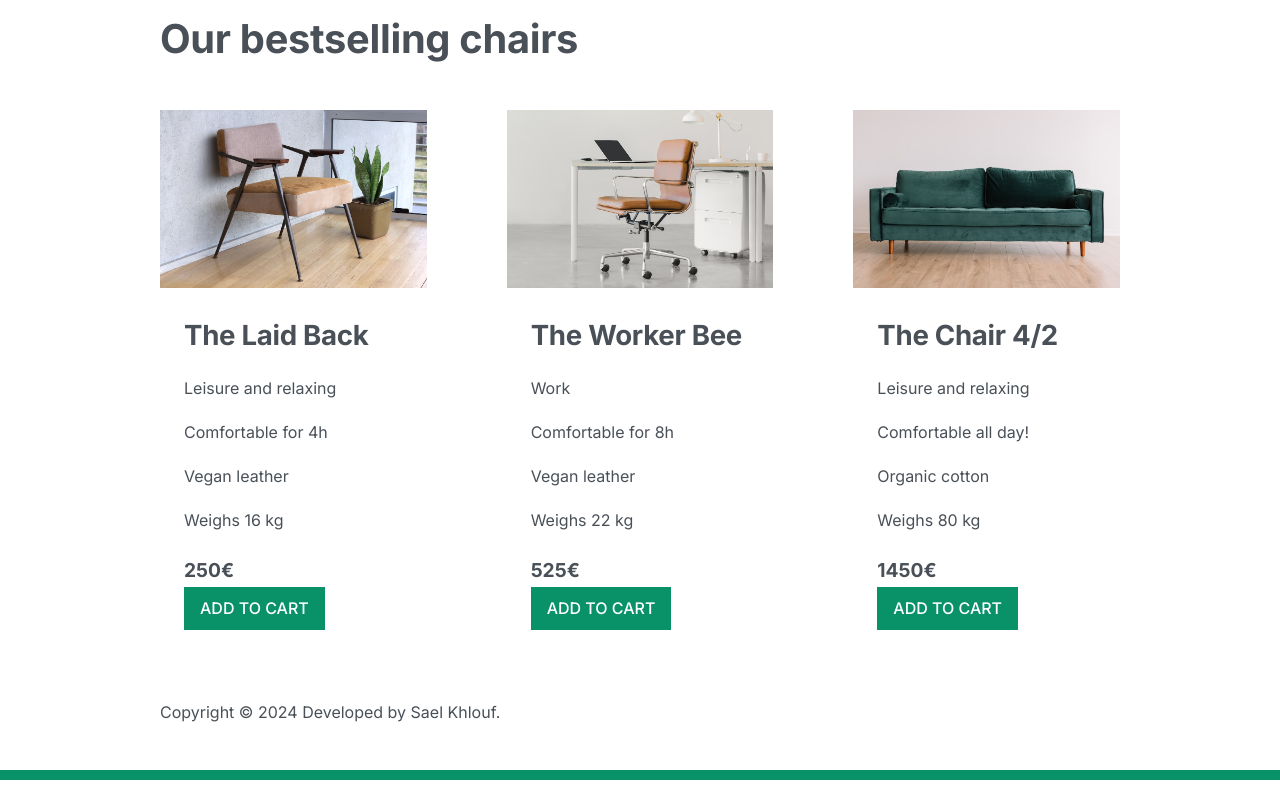
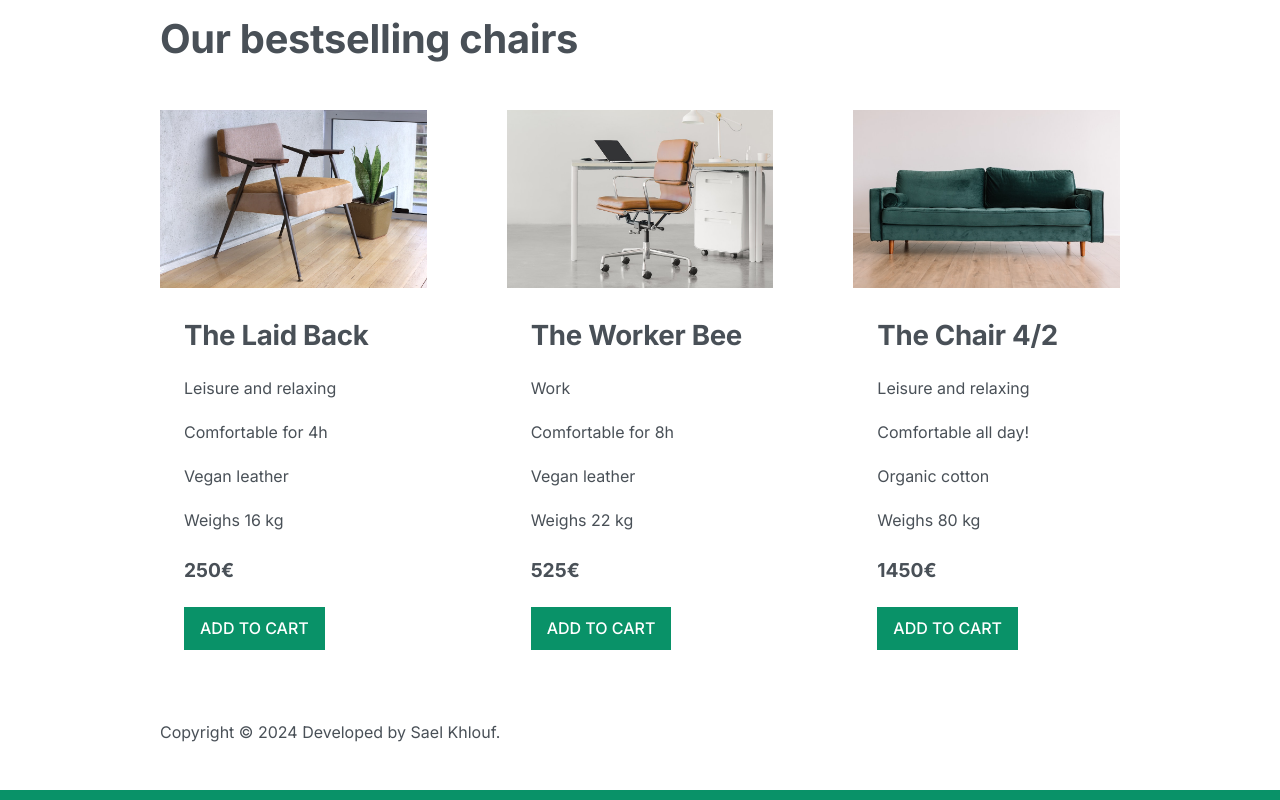
Before and after one commit to SaelKhlouf/chair-shop-landing-page, a React (Create React App) app: page / in a window 1280 px wide. Shown: the part 1297-2097 px from the top of the page. Built offline with nearby package versions, Linux system fonts and the light colour scheme.

Commit message:
fix flex direction

```diff
--- a/src/App.css
+++ b/src/App.css
@@ -182,6 +182,8 @@ p {
 
 .chair-price {
   display: flex;
+  gap: 2rem;
+  flex-direction: column;
   justify-content: space-between;
   font-size: var(--fs-6);
   line-height: var(--fs-6-lh);
@@ -223,4 +225,5 @@ footer {
 }
 
 .btn--cart {
+  width: fit-content;
 }
--- a/src/Components/ChairComponent.js
+++ b/src/Components/ChairComponent.js
@@ -13,8 +13,6 @@ function ChairComponent({ name, id, features, price }) {
         </ul>
         <div className="chair-price">
           <strong>{price}€</strong>
-        </div>
-        <div>
           <a href="#" className="btn btn--small btn--cart">
             Add to cart
           </a>
```
